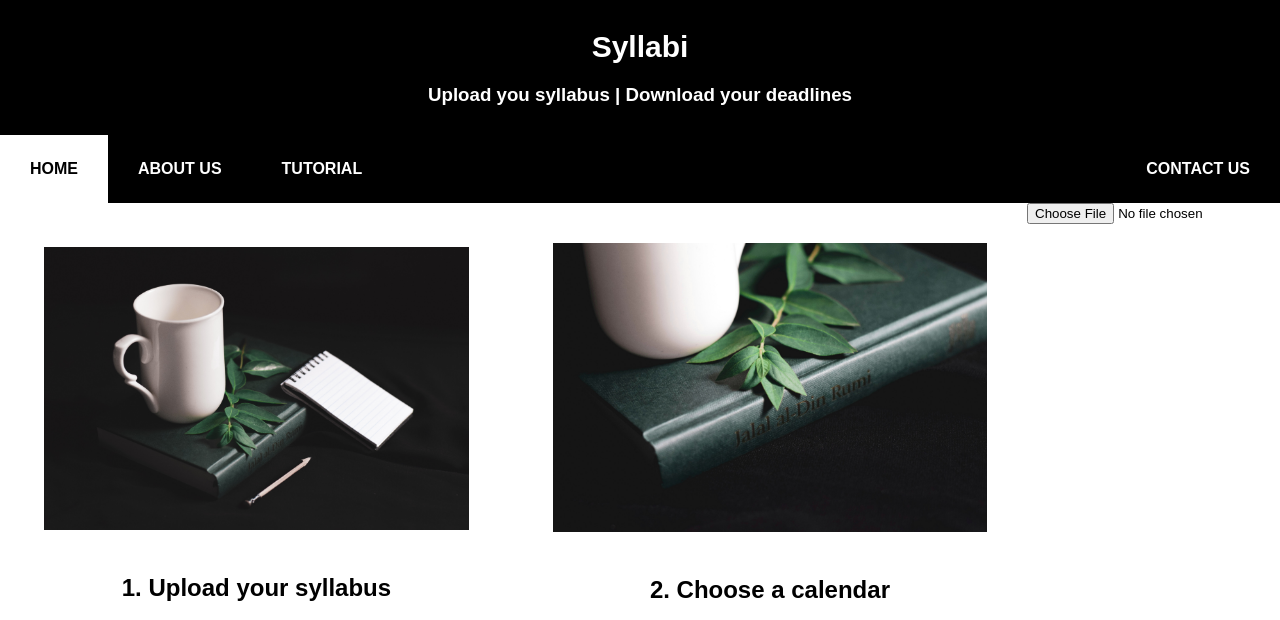
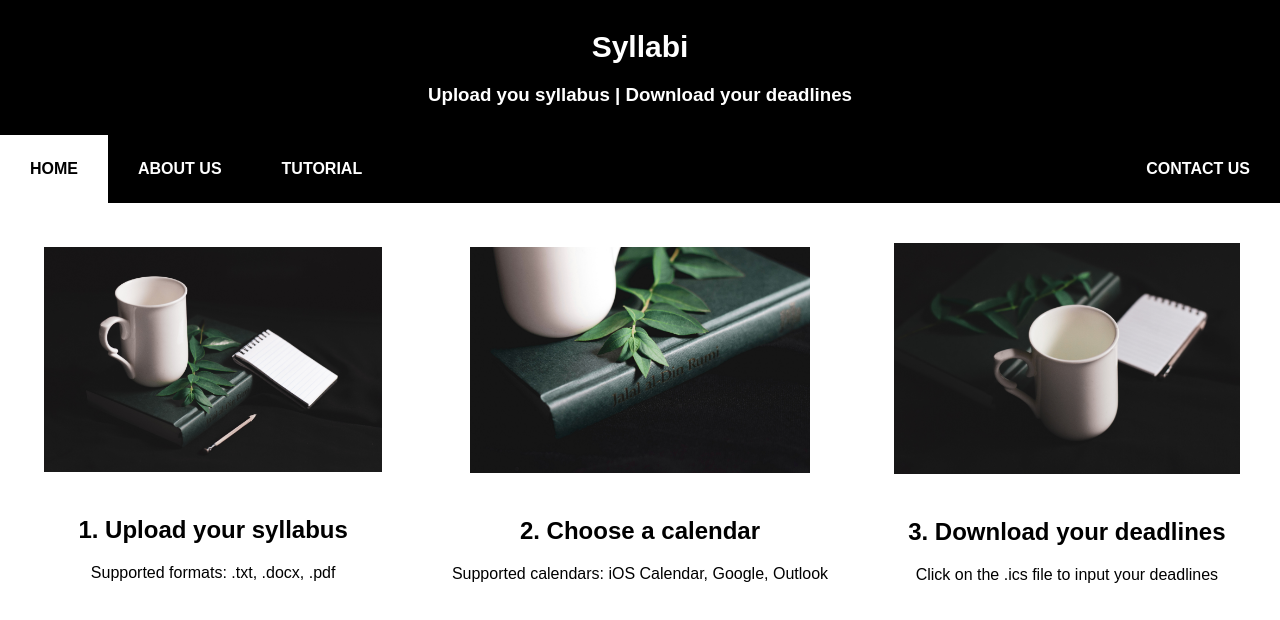
Before and after one commit to Kristina-hub/4001Y_Syllabus_Manager_Interface, a Flask app: page / in a window 1280 px wide. Shown: the top 620 px of the page. Run offline with Flask 2, Linux system fonts and the light colour scheme.

Commit message:
calendar button

```diff
--- a/static/css/home.css
+++ b/static/css/home.css
@@ -140,6 +140,23 @@ body {
     display: none;
 }
 
+.calendar-button {
+    padding: 4px;
+    display: block;
+    float: left;
+	/* border: 1px solid black; */
+    /* border-radius: 5px; */
+}
+
+/* Change color on hover */
+.calendar-button:hover {
+  	background-color: black;
+  	color: white;
+}
+
+.calendar-select {
+    display: none;
+}
 
 
 
--- a/templates/home.html
+++ b/templates/home.html
@@ -59,7 +59,7 @@
 			</div>
 
 			<form enctype = "multipart/form-data">
-				<input class="calendar-select" type="file" id="input-file" name="new_file"/>
+				<input class="calendar-select" type="file" id="calendar-select" name="new_file"/>
 			</form>
 
 			<div class="rightside" style="cursor:pointer;">
```
